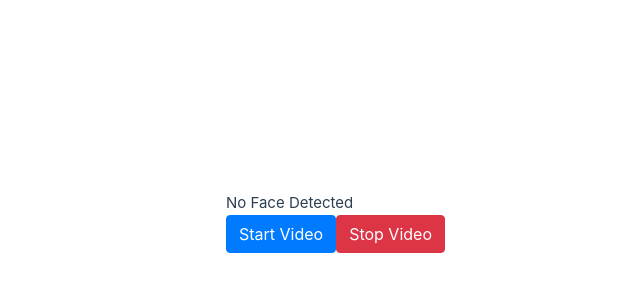
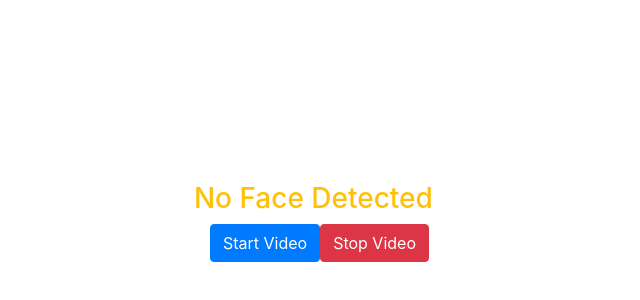
Before and after one commit to danudenny/face_recog_vue, a Vue app: page / in a window 1280 px wide. Shown: the part 178-478 px from the top of the page, without its empty margins (195-835 px from the left). Built offline with nearby package versions, Linux system fonts and the light colour scheme; what vue-sse would draw is missing.

Commit message:
beautify

```diff
--- a/src/App.vue
+++ b/src/App.vue
@@ -2,11 +2,11 @@
 	<div>
 		<video v-show="isStartVideo" ref="video" autoplay></video>
 		<div>
-			<span v-if="result === 'real'">Real</span>
-			<span v-if="result === 'spoof'">Spoof</span>
-			<span v-else>No Face Detected</span>
+			<h3 class="text-success" v-if="result === 'real'">Real</h3>
+			<h3 class="text-danger" v-if="result === 'spoof'">Spoof</h3>
+			<h3 class="text-warning" v-else>No Face Detected</h3>
 		</div>
-		<div>
+		<div class="d-flex justify-content-start mx-3">
 			<button class="btn btn-primary" @click="startVideo">Start Video</button>
 			<button class="btn btn-danger" @click="stopVideo">Stop Video</button>
 		</div>
```
